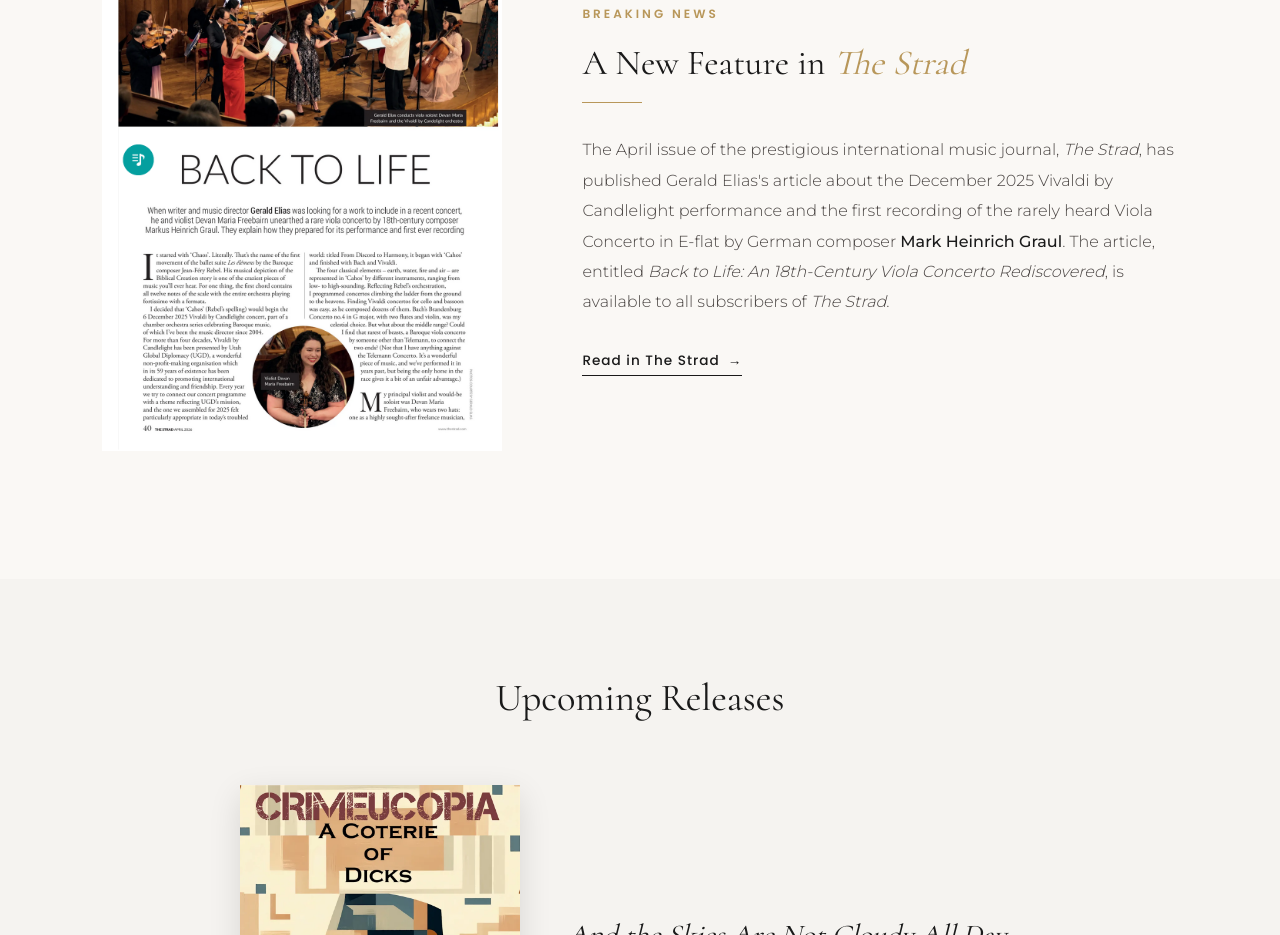
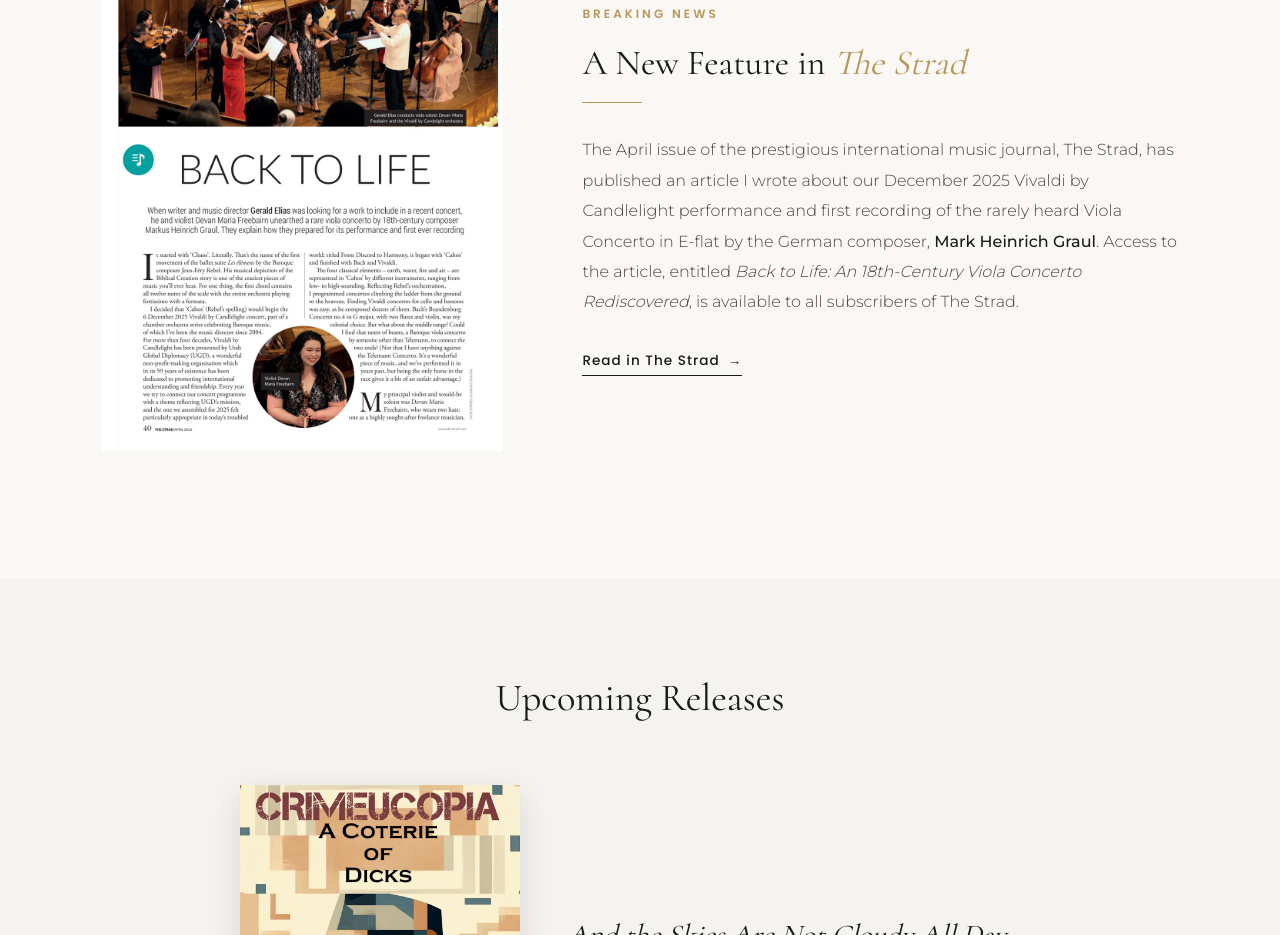
Before and after one commit to konstantinstanmeyer/gerald-elias-new, a Next.js app: page / in a window 1280 px wide. Shown: the part 1000-1935 px from the top of the page. Built offline with nearby package versions, Linux system fonts and the light colour scheme.

Commit message:
fixing typos of breaking news

```diff
--- a/app/page.js
+++ b/app/page.js
@@ -64,9 +64,9 @@ export default function Home() {
               partnership. Keep your eyes out for{" "}
               <strong>NYPD Chief Maury Gross</strong> and Western lawman{" "}
               <strong>Jefferson Dance</strong> in 2026. */}
-              The April issue of the prestigious international music journal, <i>The Strad</i>, has published Gerald Elias's article about the December 2025
-              Vivaldi by Candlelight performance and the first recording of the rarely heard Viola Concerto in E-flat by German composer <strong>Mark Heinrich Graul</strong>.
-              The article, entitled <i>Back to Life: An 18th-Century Viola Concerto Rediscovered</i>, is available to all subscribers of <i>The Strad</i>.
+              The April issue of the prestigious international music journal, The Strad, has published an article I wrote about our December 2025
+              Vivaldi by Candlelight performance and first recording of the rarely heard Viola Concerto in E-flat by the German composer, <strong>Mark Heinrich Graul</strong>.
+              Access to the article, entitled <i>Back to Life: An 18th-Century Viola Concerto Rediscovered</i>, is available to all subscribers of The Strad.
             </p>
             <Link href="https://www.thestrad.com/for-subscribers/back-to-life-an-18th-century-viola-concerto-rediscovered/21043.article" target="_blank" className="text-link">
               Read in The Strad <span className="arrow">→</span>
```
